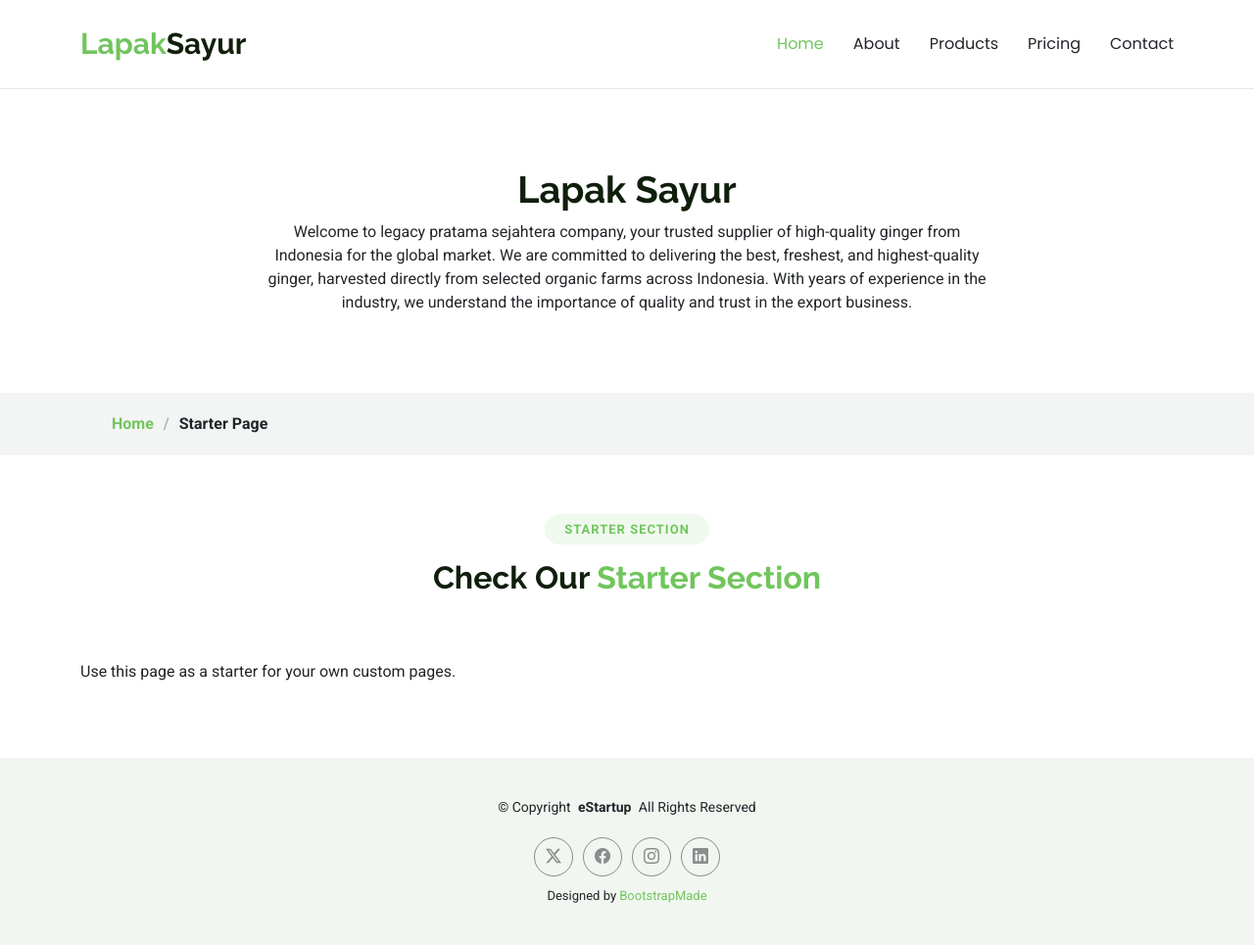
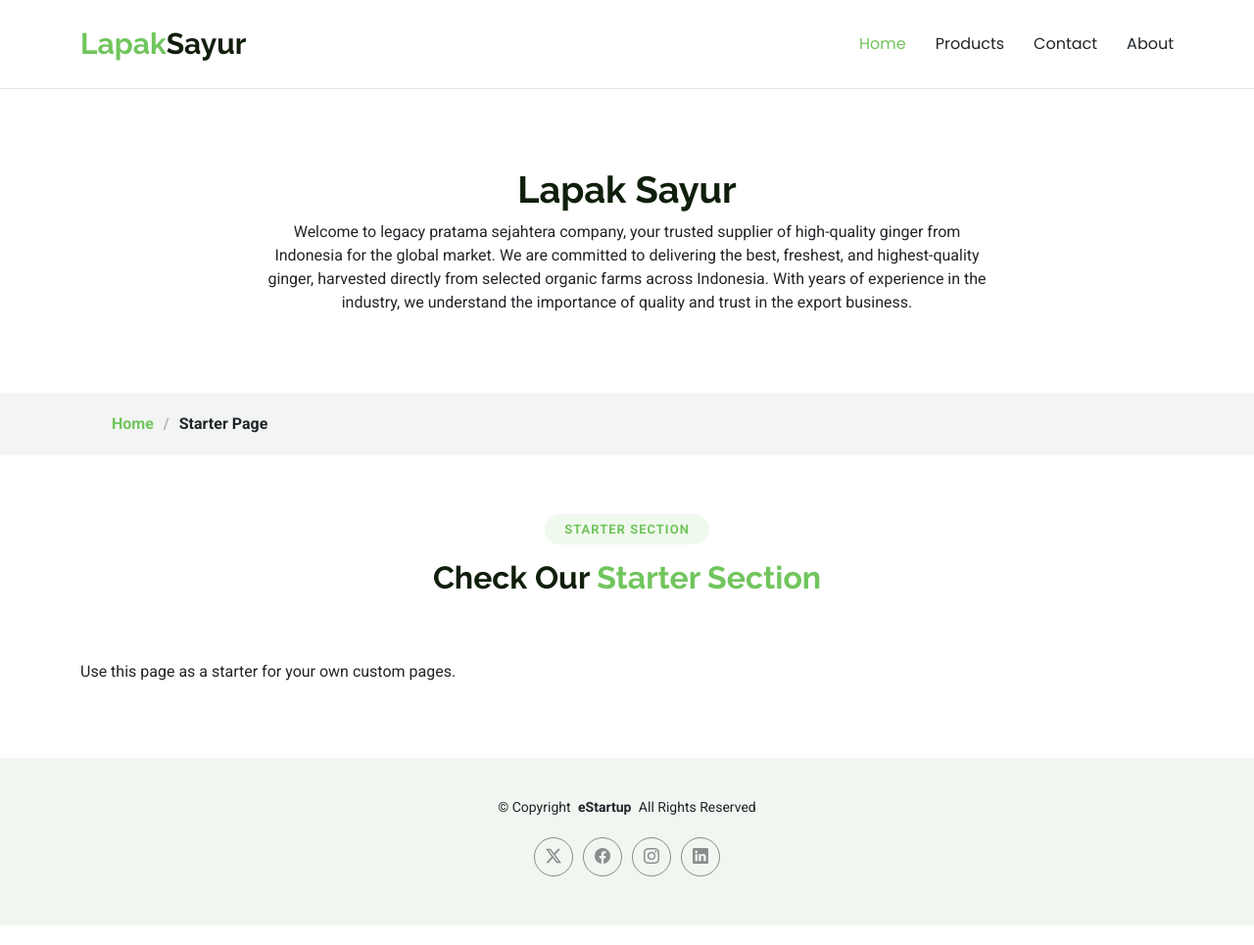
Before and after one commit to mafrukhins3/yow, a plain HTML site: page starter-page.html in a window 1280 px wide. Shown: the whole page at 98% size. Drawn offline with Linux system fonts and the light colour scheme.

Commit message:
Update starter-page.html

```diff
--- a/starter-page.html
+++ b/starter-page.html
@@ -49,10 +49,9 @@
       <nav id="navmenu" class="navmenu">
         <ul>
           <li><a href="#hero" class="active">Home</a></li>
+          <li><a href="#services">Products</a></li>
+          <li><a href="#contact">Contact</a></li>
           <li><a href="#about">About</a></li>
-          <li><a href="#services">Products</a></li>
-          <li><a href="#pricing">Pricing</a></li>
-          <li><a href="#contact">Contact</a></li>
         </ul>
         <i class="mobile-nav-toggle d-xl-none bi bi-list"></i>
       </nav>
@@ -117,8 +116,7 @@
         <!-- All the links in the footer should remain intact. -->
         <!-- You can delete the links only if you've purchased the pro version. -->
         <!-- Licensing information: https://bootstrapmade.com/license/ -->
-        <!-- Purchase the pro version with working PHP/AJAX contact form: [buy-url] -->
-        Designed by <a href="https://bootstrapmade.com/">BootstrapMade</a>
+        <!-- Purchase the pro version with working PHP/AJAX contact form: [buy-url] --
       </div>
     </div>
 
```
